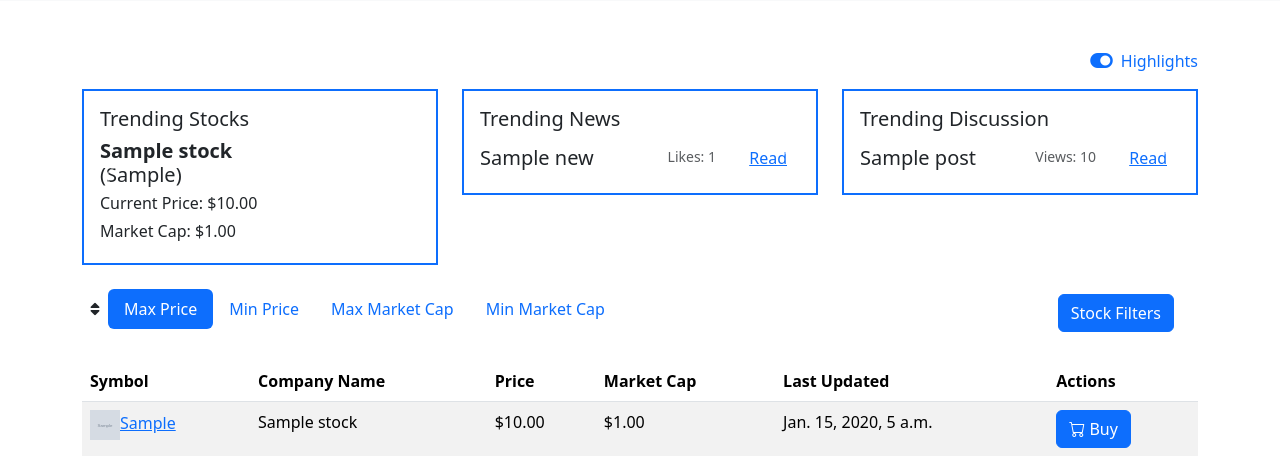
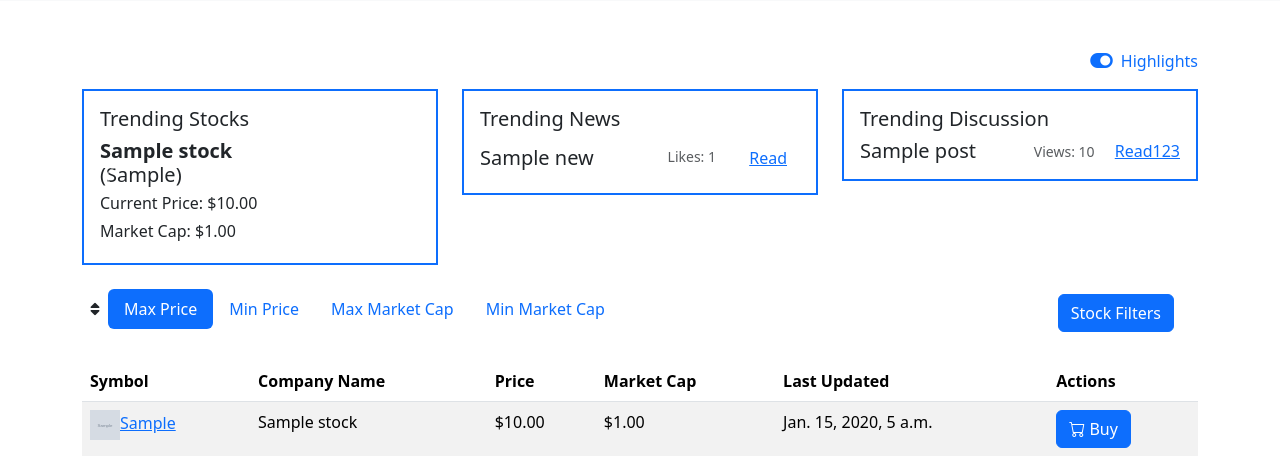
Before and after one commit to DjangoWriters-Internet-Application/Coin-Rush, a Django app: page /home/ in a window 1280 px wide, after a click on "Highlights". Shown: the part 367-823 px from the top of the page. Run offline with Django 4.2, Linux system fonts and the light colour scheme; tables that the repository leaves empty hold one stand-in row (values such as "Sample post"); grey boxes marked "Sample" are stand-in pictures; some libraries are stand-ins or nearby versions.

Commit message:
Fixed linking error in home page

```diff
--- a/coinRush/templates/index.html
+++ b/coinRush/templates/index.html
@@ -104,14 +104,6 @@
                     </div>
                     {% endfor %}
                 </div>
-                <a class="carousel-control-prev" href="#stockCarousel" role="button" data-slide="prev">
-                    <span class="carousel-control-prev-icon" aria-hidden="true"></span>
-                    <span class="sr-only">Previous</span>
-                </a>
-                <a class="carousel-control-next" href="#stockCarousel" role="button" data-slide="next">
-                    <span class="carousel-control-next-icon" aria-hidden="true"></span>
-                    <span class="sr-only">Next</span>
-                </a>
             </div>
         </div>
 
@@ -123,7 +115,6 @@
                                                                <h5>Trending Discussion</h5>
 
                     {% for post  in trendingDiscussion %}
-                    <div class="carousel-item {% if forloop.first %}active{% endif %}">
                             <div class="card-body d-flex justify-content-between align-items-center">
                                 <div>
                                     <h5 class="card-title">{{ post.title }}</h5>
@@ -131,21 +122,13 @@
                                 </div>
                                 <div>
                                     <small class="text-muted me-3">Views: {{ post.views }}</small>
-                                    <a class="news-card-link btn btn-small btn-link"
-                                       href="{% url 'discussion_single' post.id %}">Read</a>
+
+                                    <a href="{% url 'discussion_single' post.id %}">Read123</a>
+                                    <a href=""></a>
                                 </div>
                             </div>
-                    </div>
                     {% endfor %}
                 </div>
-                <a class="carousel-control-prev" href="#stockCarousel" role="button" data-slide="prev">
-                    <span class="carousel-control-prev-icon" aria-hidden="true"></span>
-                    <span class="sr-only">Previous</span>
-                </a>
-                <a class="carousel-control-next" href="#stockCarousel" role="button" data-slide="next">
-                    <span class="carousel-control-next-icon" aria-hidden="true"></span>
-                    <span class="sr-only">Next</span>
-                </a>
             </div>
         </div>
 
```
